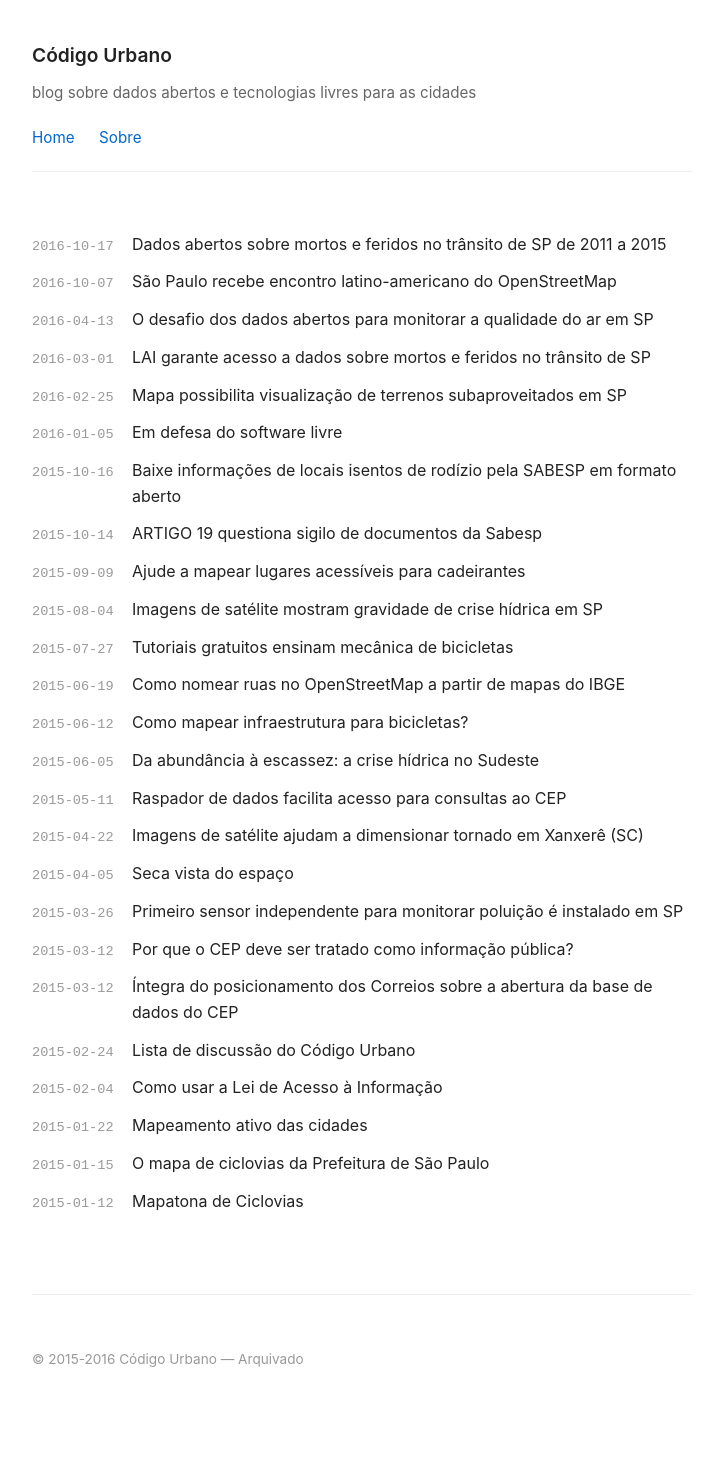
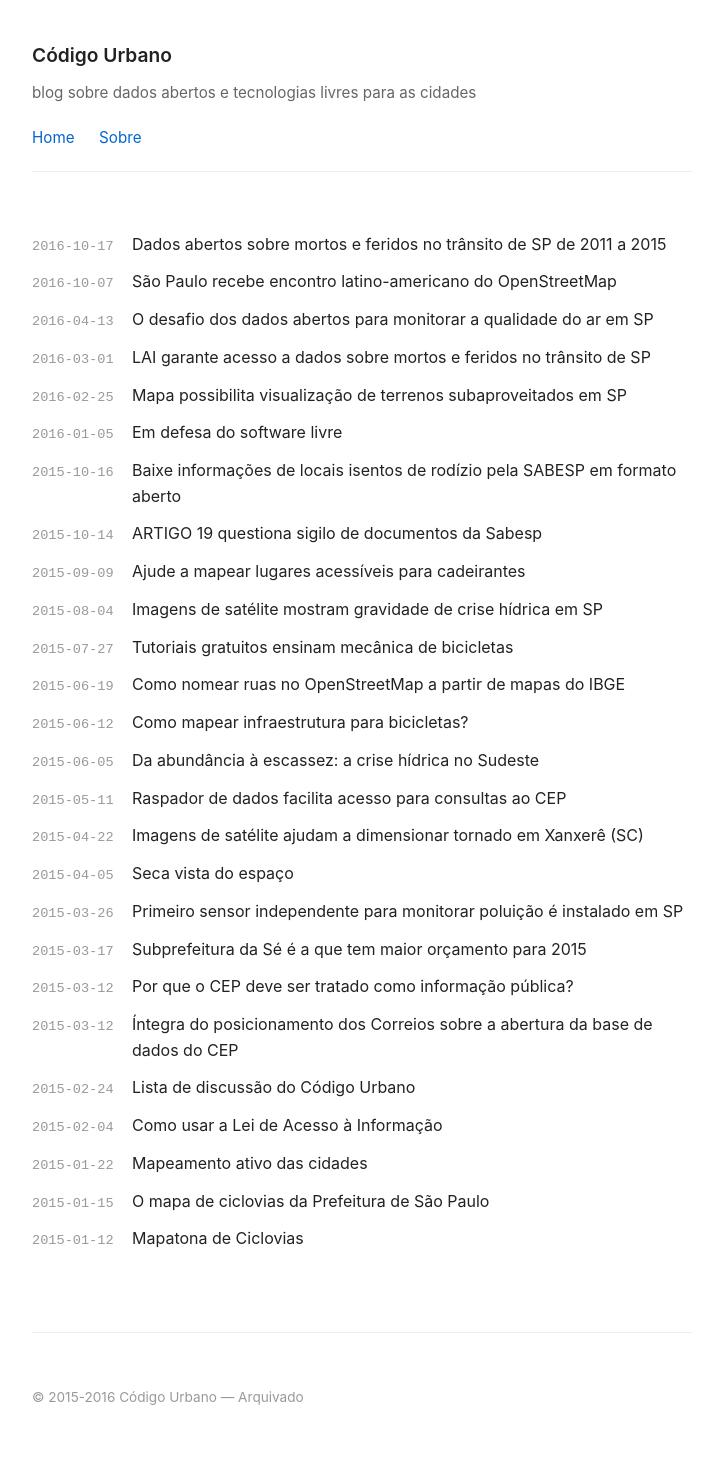
Before and after one commit to codigourbano/website, a Jekyll site: the page built from index.md, in a window 1280 px wide. Shown: the whole page, without its empty margins (278-1001 px from the left). Built offline with Jekyll 4.4.1, drawn with Linux system fonts in a browser that asks for light colours; before the commit the page ends 1424 px from its top, so only the background shows below that.

Commit message:
Publish post: Subprefeitura da Sé é a que tem maior orçamento para 2015 (2015-03-17)

```diff
--- a/_posts/2015-03-17-subprefeitura-da-se-e-a-que-tem-maior-orcamento-para-2015.md
+++ b/_posts/2015-03-17-subprefeitura-da-se-e-a-que-tem-maior-orcamento-para-2015.md
@@ -2,7 +2,7 @@
 title: "Subprefeitura da Sé é a que tem maior orçamento para 2015"
 date: 2015-03-17
 layout: post
-published: false
+permalink: /subprefeitura-da-se-e-a-que-tem-maior-orcamento-para-2015/
 categories:
   - "orcamentos"
 tags:
```
